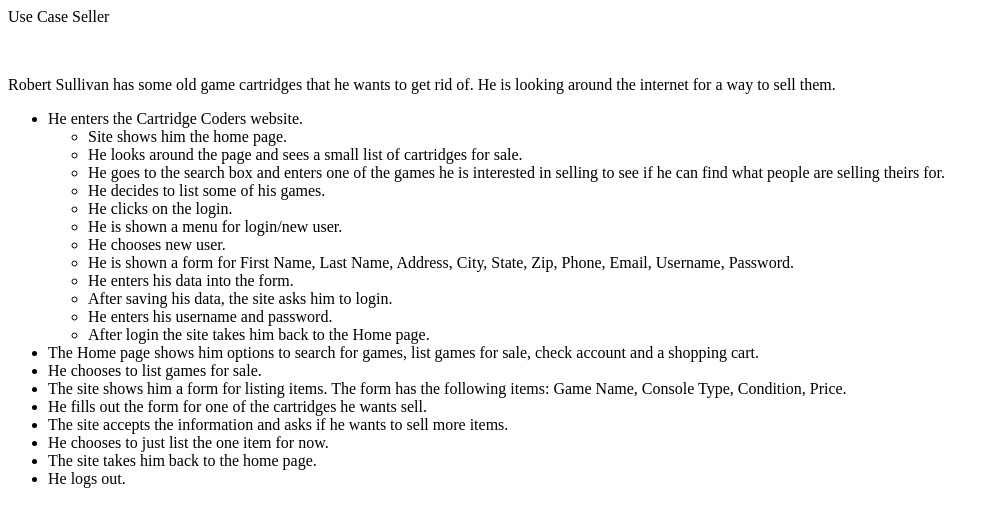
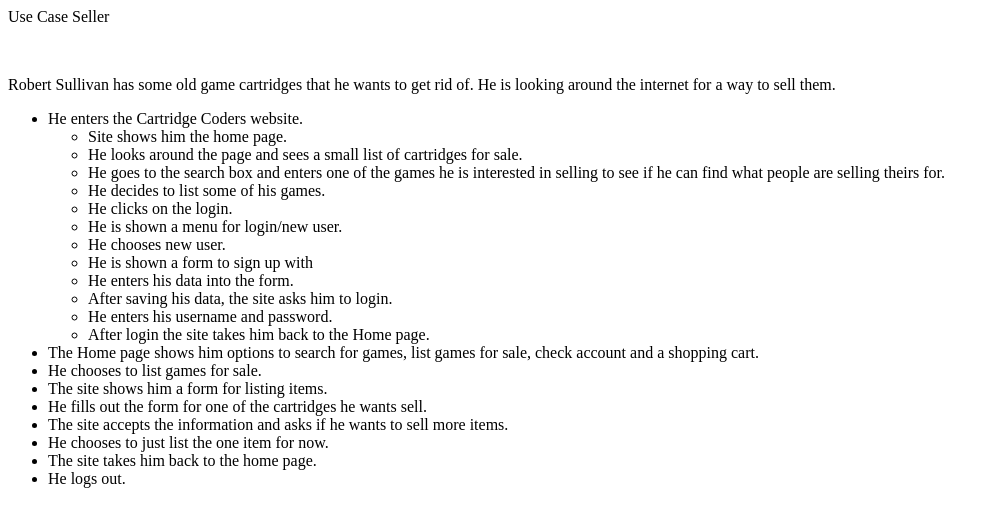
Before and after one commit to wyndows/cartridge-coders, a PHP site: page /useCaseSeller.php in a window 1280 px wide. Shown: the top 527 px of the page, without its empty margins (0-998 px from the left). Run offline with PHP 8.4, Linux system fonts and the light colour scheme.

Commit message:
corrected usecaseseller.php

```diff
--- a/epic/useCaseSeller.php
+++ b/epic/useCaseSeller.php
@@ -15,9 +15,7 @@
 			<li>He clicks on the login.</li>
 			<li>He is shown a menu for login/new user.</li>
 			<li>He chooses new user.</li>
-			<li>He is shown a form for First Name, Last Name, Address, City, State, Zip, Phone, Email, Username,
-				Password.
-			</li>
+			<li>He is shown a form to sign up with</li>
 			<li>He enters his data into the form.</li>
 			<li>After saving his data, the site asks him to login.</li>
 			<li>He enters his username and password.</li>
@@ -26,9 +24,7 @@
 	</li>
 	<li>The Home page shows him options to search for games, list games for sale, check account and a shopping cart.</li>
 	<li>He chooses to list games for sale.</li>
-	<li>The site shows him a form for listing items. The form has the following items: Game Name, Console Type,
-		Condition, Price.
-	</li>
+	<li>The site shows him a form for listing items.</li>
 	<li>He fills out the form for one of the cartridges he wants sell.</li>
 	<li>The site accepts the information and asks if he wants to sell more items.</li>
 	<li>He chooses to just list the one item for now.</li>
```
